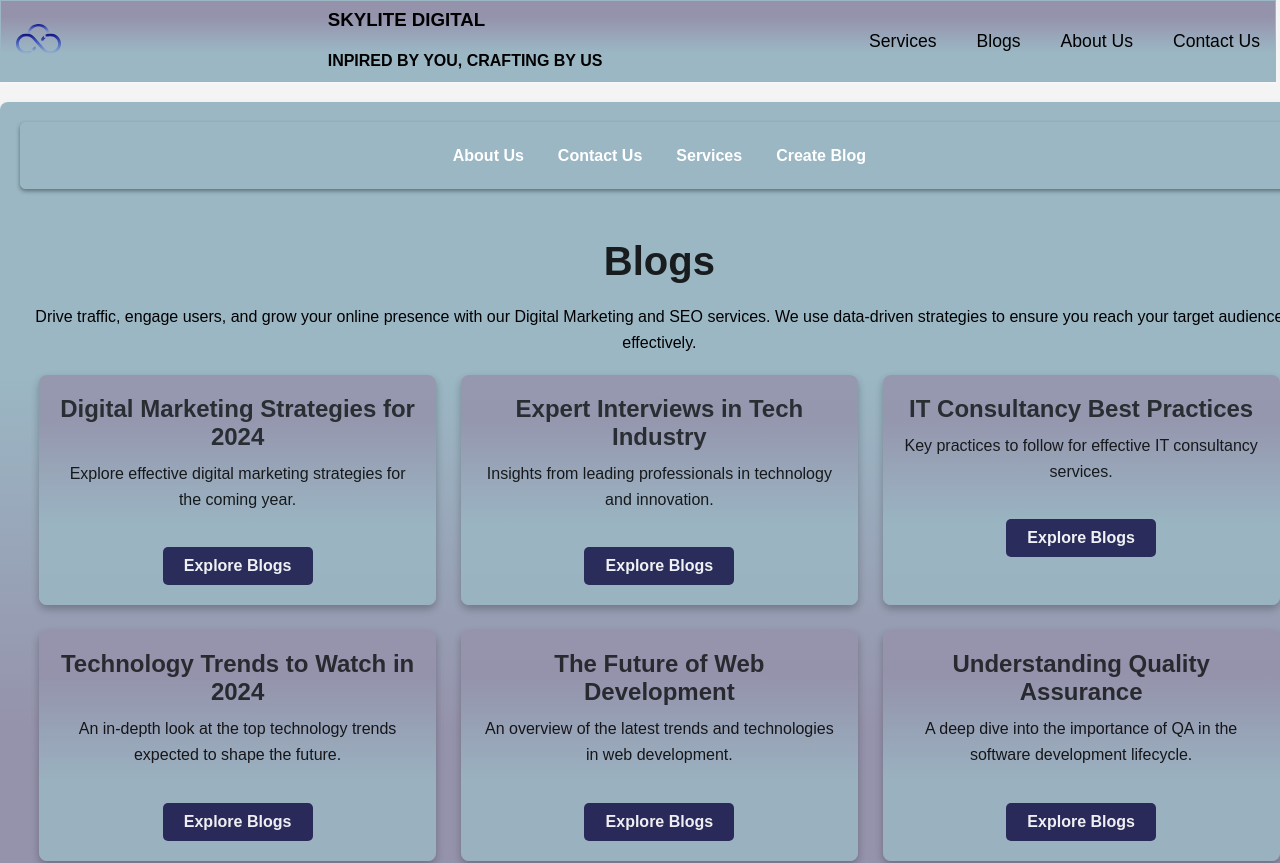
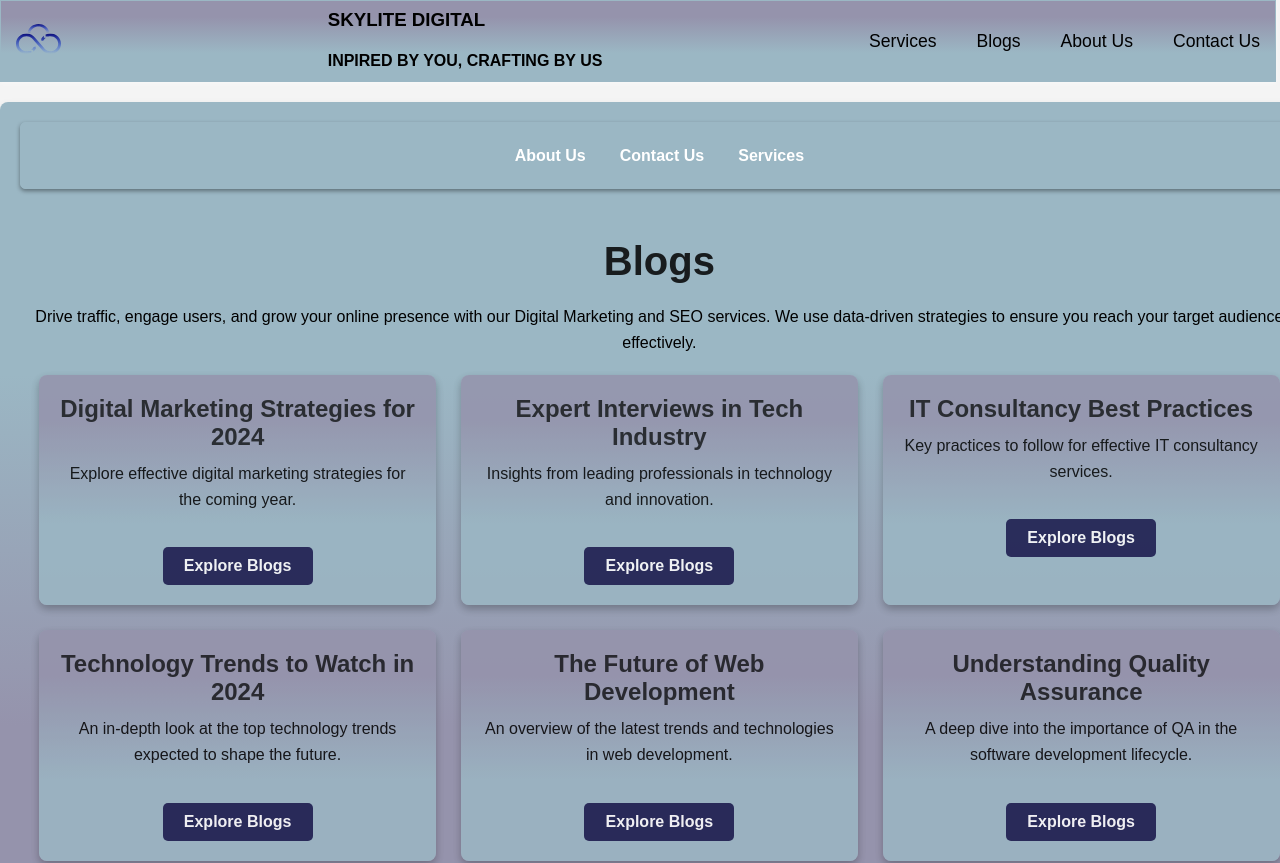
Before and after one commit to Skylite-Digital-Solutions/Skylite-Digital-Solutions, a React (Vite) app in the folder Frontend/: page /blogs in a window 1280 px wide. Shown: the top 863 px of the page. Built offline with nearby package versions, Linux system fonts and the light colour scheme.

Commit message:
remove firebase files

```diff
--- a/Frontend/src/components/Blogscategory/AllCategories.jsx
+++ b/Frontend/src/components/Blogscategory/AllCategories.jsx
@@ -56,8 +56,6 @@ const AllCategories = () => {
             <Link to="/about-us">About Us</Link>
             <Link to="/contact-us">Contact Us</Link>
             <Link to="/services">Services</Link>
-            <Link to="/create-blog">Create Blog</Link>
-            {/* <Link to="/blogfirebase/signin-container">Sign In</Link> */}
           </nav>
         </div>
       </header>
```
Also changed, not shown: Frontend/src/Maincomponents/Header.jsx (+0 -11 lines).
